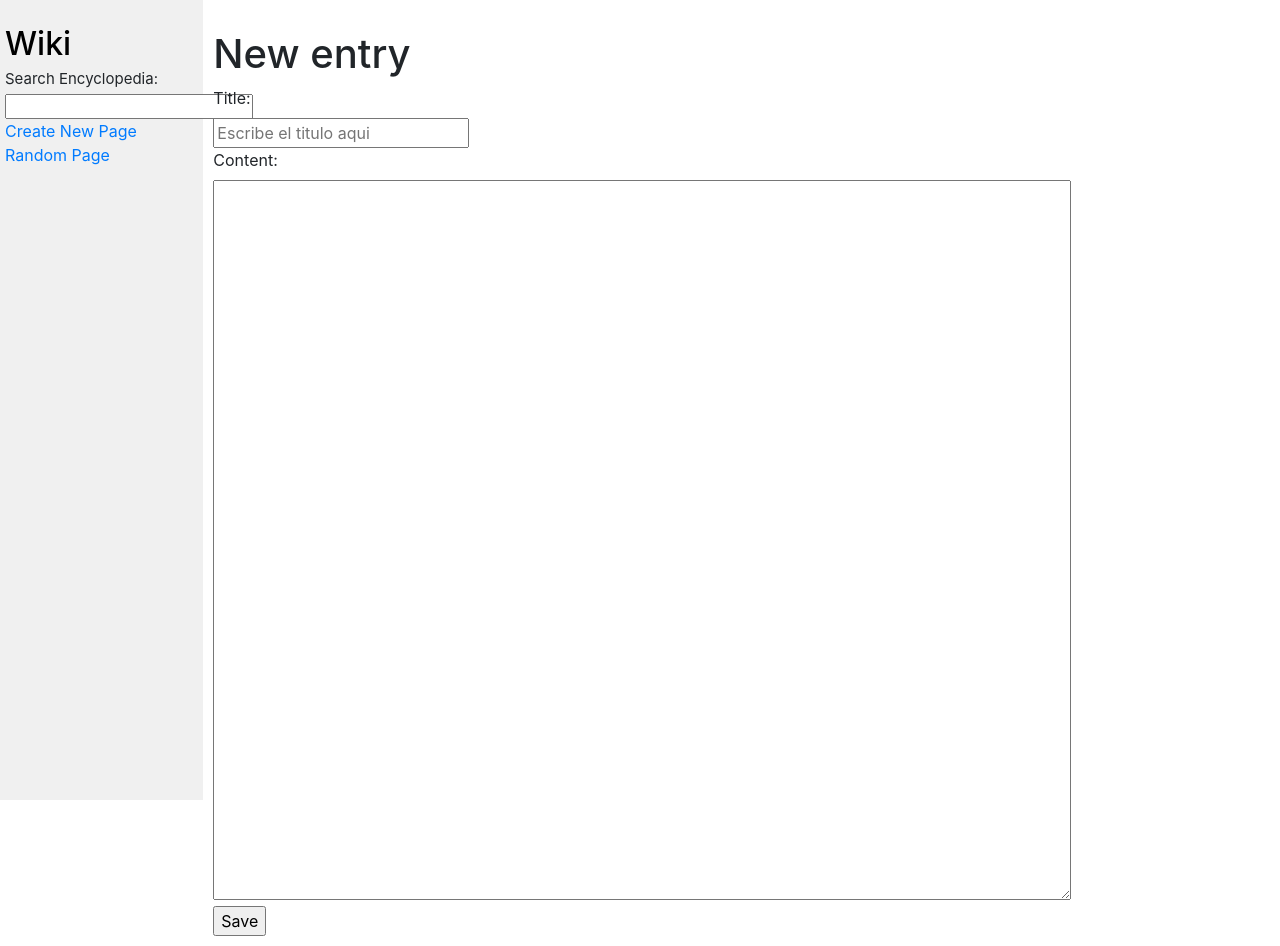
After one commit to duckraper/wiki, a Django app: page /wiki/create in a window 1280 px wide. The commit adds this page. Run offline with Django 3.2, Linux system fonts and the light colour scheme; some libraries are stand-ins or nearby versions.

Commit message:
agregado metodo de crear entradas

```diff
--- a/encyclopedia/static/encyclopedia/styles.css
+++ b/encyclopedia/static/encyclopedia/styles.css
@@ -1,6 +1,10 @@
 body {
     margin: 0;
     background-color: white;
+}
+
+a:hover{
+    text-decoration: none;
 }
 
 code {
@@ -36,3 +40,8 @@ textarea {
 .sidebar h2 {
     margin-top: 5px;
 }
+
+#header {
+    color: black;
+    transition-duration: 0.3;
+}
--- /dev/null
+++ b/encyclopedia/templates/encyclopedia/create.html
@@ -0,0 +1,35 @@
+{% extends "encyclopedia/layout.html" %}
+
+{% block title %}
+    Create entry
+{% endblock title %}
+
+{% block body %}
+    <h1>New entry</h1>
+    {% if exists %}
+        <h4>Error: Entry already exists</h4>
+        <p>
+            The entry you tried to create already exists.<br>
+            Please verify the title.
+        </p>
+
+        <form method="post">
+            {% csrf_token %}
+            <label for="title">Title:</label><br>
+            <input type="text" id="title" name="title" placeholder="Input the title here." required><br>
+            <label for="content">Content:</label><br>
+            <textarea id="content" name="content" required>{{content}}</textarea><br>
+            <input type="submit" value="Save">
+        </form>
+
+    {% else %}
+        <form method="post">
+            {% csrf_token %}
+            <label for="title">Title:</label><br>
+            <input type="text" id="title" name="title" placeholder="Escribe el titulo aqui" required><br>
+            <label for="content">Content:</label><br>
+            <textarea id="content" name="content" required></textarea><br>
+            <input type="submit" value="Save">
+        </form>
+    {% endif %}
+{% endblock body %}
--- a/encyclopedia/templates/encyclopedia/layout.html
+++ b/encyclopedia/templates/encyclopedia/layout.html
@@ -11,17 +11,14 @@
     <body>
         <div class="row">
             <div class="sidebar col-lg-2 col-md-3">
-                <h2>Wiki</h2>
+                <a href="{% url 'index' %}" id="header">
+                    <h2>Wiki</h2>
+                </a>
+                {% comment %} MODIFICADO {% endcomment %}
                 <form name="q" class="search" action={% url "index" %} method="post">
                     {% csrf_token %}
                     {{ form }}
                 </form>
-                {% comment %} <form>
-                    <input class="search" type="text" name="q" placeholder="Search Encyclopedia">
-                </form> {% endcomment %}
-                <div>
-                    <a href="{% url 'index' %}">Home</a>
-                </div>
                 <div>
                     <a href="{% url 'create' %}">Create New Page</a>
                 </div>
--- a/encyclopedia/urls.py
+++ b/encyclopedia/urls.py
@@ -6,8 +6,8 @@ urlpatterns = [
     path("", views.index, name="index"),
     path('random', views.random_entry, name='random'),
     path('create', views.create_page, name='create'),
-    path('edit', views.edit_page, name='edit'),
     path('notfound/<str:entry>', views.notfound, name='notfound'),
     path('matches', views.matches, name='matches'),
     path('<str:entry>', views.show_entry, name='entry'),
+    path('<str>:entry/edit', views.edit_page, name='edit'),
 ]
--- a/encyclopedia/views.py
+++ b/encyclopedia/views.py
@@ -1,19 +1,19 @@
 import re
 import random as r
 
-from django.shortcuts import redirect, render
+from django.shortcuts import redirect, render, HttpResponse
 from encyclopedia.forms import SearchForm
 from . import util
 
 
-def index(request):
+def index(request) -> HttpResponse:
     return render(request, "encyclopedia/index.html", {
         "entries": util.list_entries(),
         'form': SearchForm()
     })
 
 
-def show_entry(request, entry: str):
+def show_entry(request, entry: str) -> HttpResponse:
     return render(request, "encyclopedia/entry.html", {
         'entry': entry,
         'content': util.convert_md(entry),
@@ -21,14 +21,14 @@ def show_entry(request, entry: str):
     })
 
 
-def notfound(request, entry):
-    return render(request, "encyclopedia/notfound.html", {
+def notfound(request, entry) -> HttpResponse:
+    return render(request, "encyclopedia/error.html", {
         'entry': entry,
         'form': SearchForm()
     })
 
 
-def matches(request):
+def matches(request) -> HttpResponse:
     matches = request.session.get('matches', [])
     return render(request, "encyclopedia/matches.html", {
         'matches': matches,
@@ -43,11 +43,25 @@ def random_entry(request):
     return redirect('entry', entry=entry)
 
 
-def create_page(request):
-    return render(request, "encyclopedia/not_implemented.html", {
+def create_page(request) -> HttpResponse:
+    if request.method == 'POST':
+        title = request.POST['title']
+        content = request.POST['content']
+
+        if util.get_entry(title):
+            return render(request, 'encyclopedia/create.html', {
+                'title': title,
+                'content': content,
+                'exists': True,
+                'form': SearchForm()
+            })
+
+        util.save_entry(title, content)
+        return redirect('entry', entry=title)
+
+    return render(request, 'encyclopedia/create.html', {
         'form': SearchForm(),
     })
-
 
 def edit_page(request):
     return render(request, "encyclopedia/not_implemented.html", {
--- a/wiki/urls.py
+++ b/wiki/urls.py
@@ -18,5 +18,5 @@ from django.urls import include, path
 
 urlpatterns = [
     path('admin/', admin.site.urls),
-    path('', include("encyclopedia.urls"))
+    path('wiki/', include("encyclopedia.urls"))
 ]
```
Also changed, not shown: encyclopedia/templates/encyclopedia/edit.html (added, +9 -0 lines), entries/Carlos.md (added, +3 -0 lines), entries/Isco.md (added, +7 -0 lines), entries/Keylan.md (added, +3 -0 lines), encyclopedia/templates/encyclopedia/notfound.html (line endings or trailing spaces), entries/Django.md (line endings or trailing spaces).
